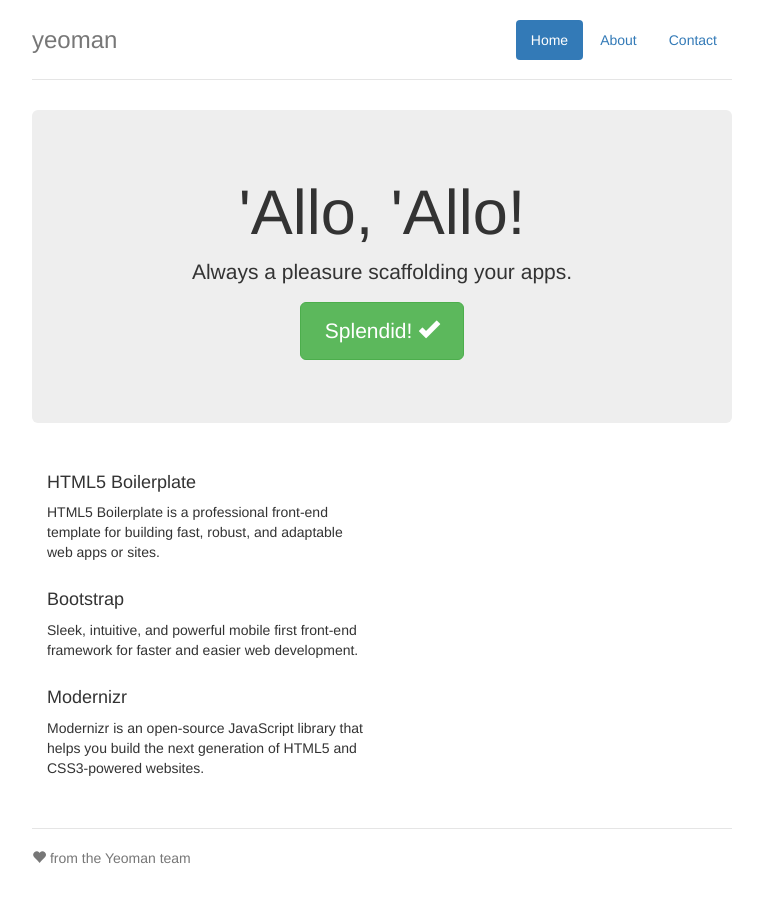
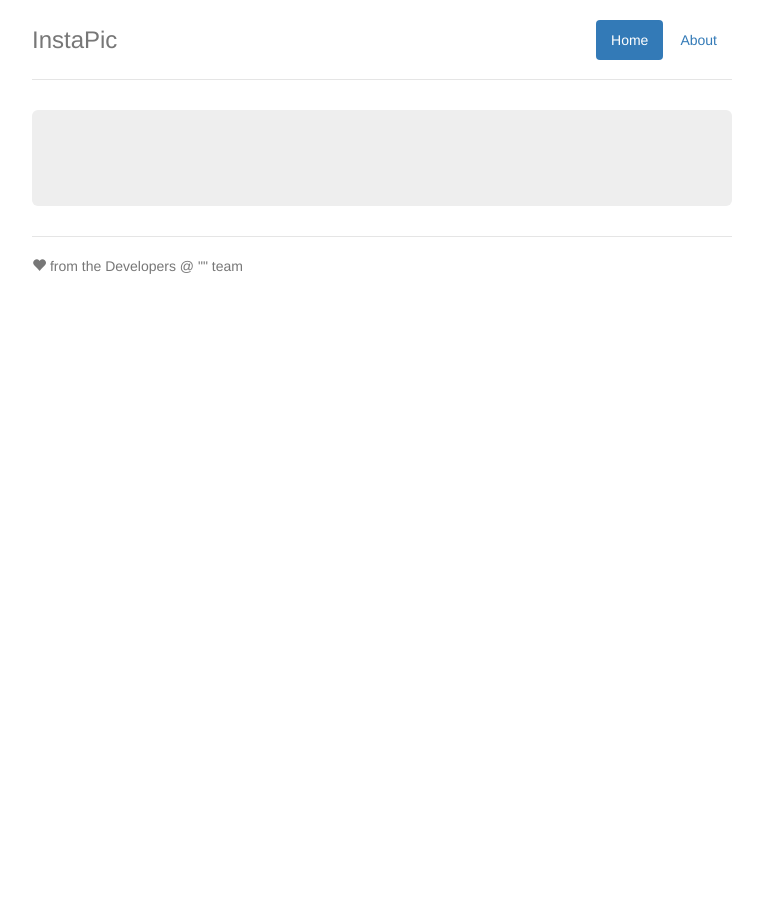
Before and after one commit to aneeshmg/instapic, a website: page yeoman/app/index.html in a window 1280 px wide. Shown: the whole page, without its empty margins (258-1021 px from the left). After the commit the page ends 800 px from the top, so only its background shows below. Drawn offline with nearby package versions, Linux system fonts and the light colour scheme; files that its build step writes are made by us from their sources.

Commit message:
cleaned up yeoman project for a fresh start

```diff
--- a/yeoman/app/index.html
+++ b/yeoman/app/index.html
@@ -31,35 +31,16 @@
         <ul class="nav nav-pills pull-right">
           <li class="active"><a href="#">Home</a></li>
           <li><a href="#">About</a></li>
-          <li><a href="#">Contact</a></li>
         </ul>
-        <h3 class="text-muted">yeoman</h3>
+        <h3 class="text-muted">InstaPic</h3>
       </div>
 
       <div class="jumbotron">
-        <h1>'Allo, 'Allo!</h1>
-        <p class="lead">Always a pleasure scaffolding your apps.</p>
-        <p><a class="btn btn-lg btn-success" href="#">Splendid! <span class="glyphicon glyphicon-ok"></span></a></p>
       </div>
 
-      <div class="row marketing">
-        <div class="col-lg-6">
-          <h4>HTML5 Boilerplate</h4>
-          <p>HTML5 Boilerplate is a professional front-end template for building fast, robust, and adaptable web apps or sites.</p>
-
-
-
-          <h4>Bootstrap</h4>
-          <p>Sleek, intuitive, and powerful mobile first front-end framework for faster and easier web development.</p>
-
-          <h4>Modernizr</h4>
-          <p>Modernizr is an open-source JavaScript library that helps you build the next generation of HTML5 and CSS3-powered websites.</p>
-
-        </div>
-      </div>
 
       <div class="footer">
-        <p><span class="glyphicon glyphicon-heart"></span> from the Yeoman team</p>
+        <p><span class="glyphicon glyphicon-heart"></span> from the Developers @ "" team</p>
       </div>
 
     </div>
```
